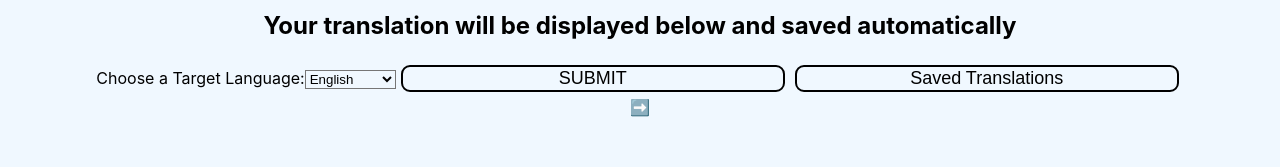
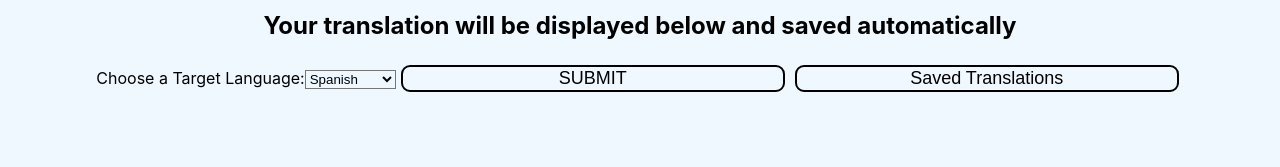
Before and after one commit to BenHolden010/Trans-Litt, a React (Create React App) app: page / in a window 1280 px wide. Shown: the part 128-295 px from the top of the page. Built offline with nearby package versions, Linux system fonts and the light colour scheme.

Commit message:
This Commit will add Cypress error hendling.

```diff
--- a/src/App.js
+++ b/src/App.js
@@ -2,19 +2,22 @@ import  { useState } from 'react';
 import Translations from './Translations';
 import Form from './Form';
 import './App.css';
+import {Routes, Route} from 'react-router-dom'
 import ServerError from './ServerError';
-import {Routes, Route} from 'react-router-dom'
 
 function App(){
 
   const [translations, setTranslations] = useState([])
   let [post, setPost] = useState('')
   let [response, setResponse] = useState('')
-  let [defaultLabel, setDefaultLabel] = useState('')
-  const [serverError, setServerError] = useState(false)
+  let [defaultLabel, setDefaultLabel] = useState('es')
+  let [serverError, setServerError] = useState(false)
+
 
   function addTranslation(newTranslation){
-    setTranslations([...translations, newTranslation])
+    if(response !== newTranslation.response){
+      post && setTranslations([...translations, newTranslation])
+    }
   }
 
   function deleteTranslation(id){
@@ -25,9 +28,10 @@ function App(){
   return(
     <main className='App'>
         <h1>Translitt</h1>
+        {serverError && <ServerError serverError={serverError} />}
         <Routes>
-          <Route path='/' element={<Form addTranslation={addTranslation} setPost={setPost} post={post}
-           setResponse={setResponse} response={response} setServerError={setServerError} setDefaultLabel={setDefaultLabel} defaultLabel={defaultLabel}/>}/>
+          <Route path='/' element={<Form addTranslation={addTranslation} setPost={setPost} post={post} setServerError={setServerError}
+           setResponse={setResponse} response={response} setDefaultLabel={setDefaultLabel} defaultLabel={defaultLabel}/>}/>
           <Route path='/saved-translations' element={<Translations translations={translations} deleteTranslation={deleteTranslation}/>}/>
         </Routes>
     </main>
--- a/src/Form.js
+++ b/src/Form.js
@@ -24,7 +24,7 @@ function Form({addTranslation, setPost, setResponse, setServerError, post, respo
     return (
         <form>
           <input
-          class="home__searchInput"
+          className="home__searchInput"
           type="search"
           name="s"
           placeholder='Type here'
@@ -35,6 +35,7 @@ function Form({addTranslation, setPost, setResponse, setServerError, post, respo
         <h3>{response}</h3>
         <label>Choose a Target Language:
           <select className="default-label" onChange={event => setDefaultLabel(event.target.value)}>
+            <option value="es">Spanish</option>
             <option value="en">English</option>
             <option value="ar">Arabic</option>
             <option value="az">Azerbaijani</option>
@@ -61,7 +62,6 @@ function Form({addTranslation, setPost, setResponse, setServerError, post, respo
             <option value="pt">Portuguese</option>
             <option value="ru">Russian</option>
             <option value="sk">Slovak</option>
-            <option value="es">Spanish</option>
             <option value="sv">Swedish</option>
             <option value="tr">Turkish</option>
             <option value="uk">Ukranian</option>
@@ -73,7 +73,6 @@ function Form({addTranslation, setPost, setResponse, setServerError, post, respo
             Saved Translations
           </button>
         </NavLink>
-        <div>➡️</div>
         </form>
       )
     }
--- a/src/Translations.js
+++ b/src/Translations.js
@@ -16,7 +16,7 @@ function Translations({ translations, deleteTranslation }){
 
   return (
     <div className='translations-container'>
-      {translationCards}
+      {translations.length ? translationCards : <h2>'No saved translations yet! Go back to the home page to add translations.'</h2>}
     </div>
   )
 }
--- a/src/fetchTranslation.js
+++ b/src/fetchTranslation.js
@@ -13,11 +13,12 @@ function fetchTranslation(text, targetLanguage){
   headers: {"Content-Type": "application/json" }
   })
   .then(response => {
-    // if (!response.ok) {
-    //   throw new Error('Phrase not found.')
-    // }
+    if (!response.ok) {
+      throw new Error('Server is down for repair, try again later.')
+    }
     return response.json()
   })
+
 }
 
 export default fetchTranslation
```
Also changed, not shown: 1 other file (tests, documents, lock files or other folders).
